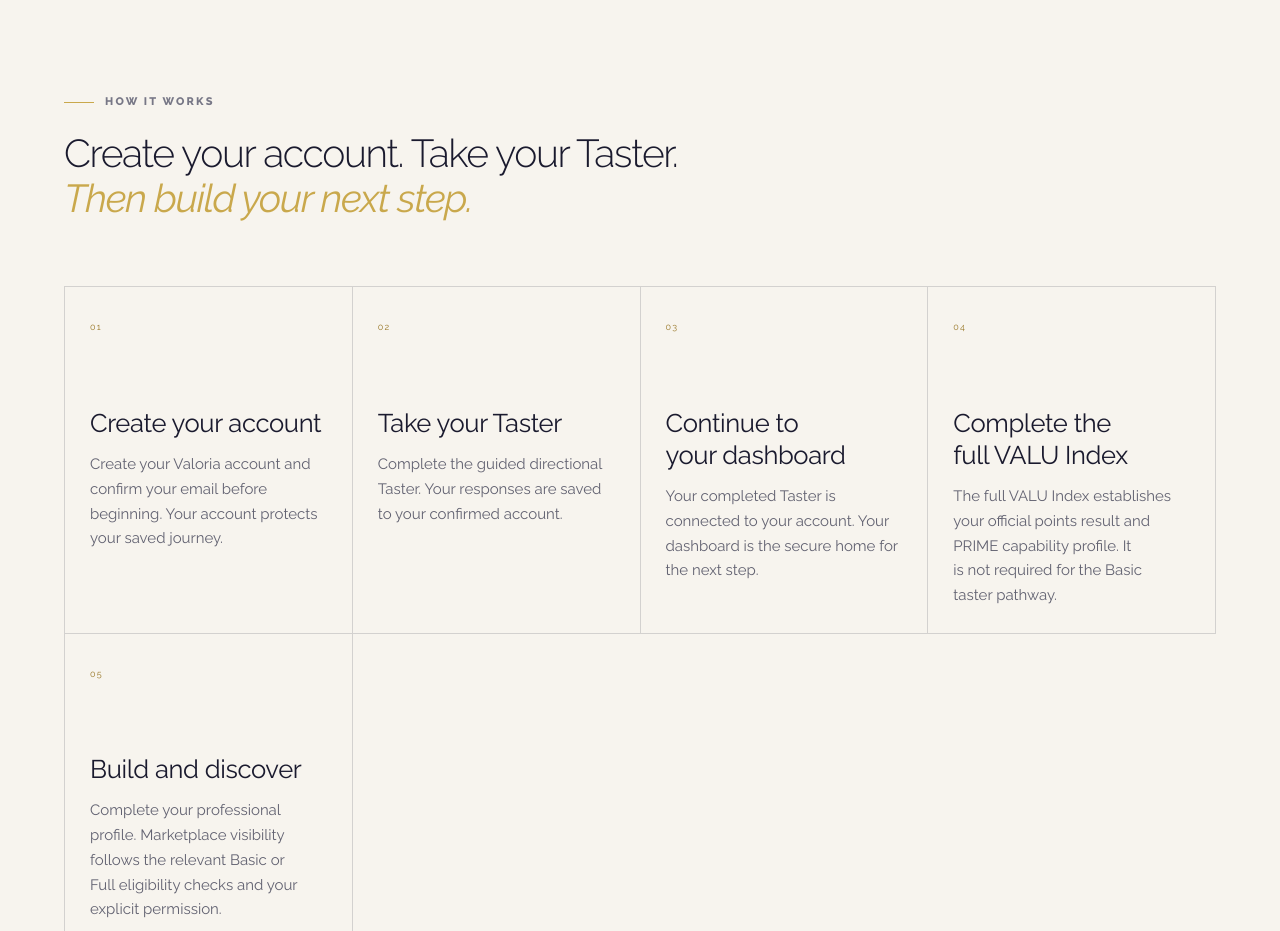
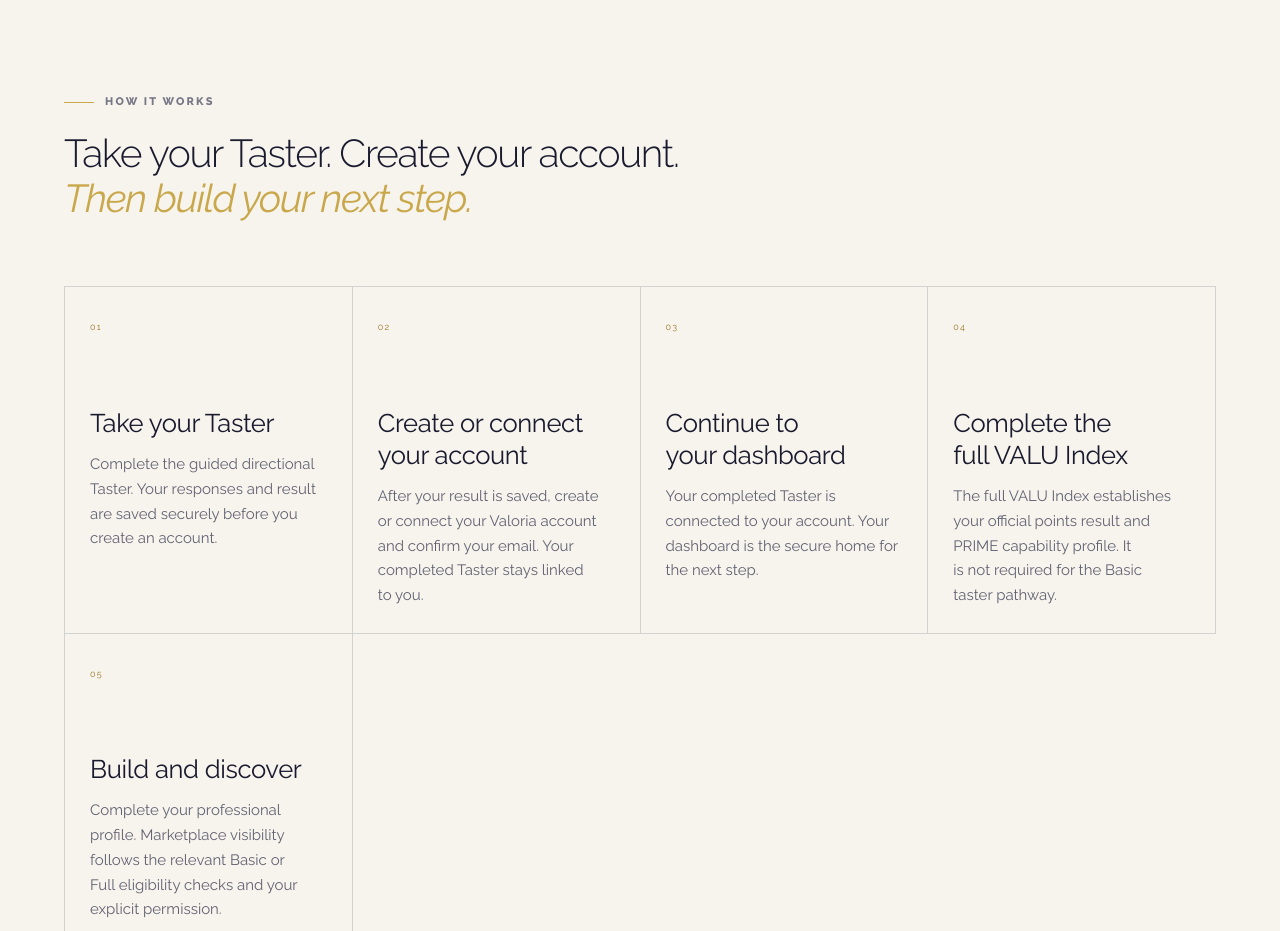
Before and after one commit to riverwayse-sudo/valoria-site, a Next.js app: page /valu/start in a window 1280 px wide. Shown: the part 2260-3191 px from the top of the page. Built offline with nearby package versions, Linux system fonts and the light colour scheme; no server answers.

Commit message:
fix: correct public VALU journey sequence and copy

```diff
--- a/src/app/valu/start/page.jsx
+++ b/src/app/valu/start/page.jsx
@@ -78,10 +78,10 @@ export default function ValuStartPage() {
       <section className="vs-light vs-journey">
         <div className="vs-shell">
           <div className="vs-kicker dark"><span /> HOW IT WORKS</div>
-          <h2>Create your account. Take your Taster.<br /><em>Then build your next step.</em></h2>
+          <h2>Take your Taster. Create your account.<br /><em>Then build your next step.</em></h2>
           <div className="vs-journey-grid">
-            <article><span>01</span><h3>Create your account</h3><p>Create your Valoria account and confirm your email before beginning. Your account protects your saved journey.</p></article>
-            <article><span>02</span><h3>Take your Taster</h3><p>Complete the guided directional Taster. Your responses are saved to your confirmed account.</p></article>
+            <article><span>01</span><h3>Take your Taster</h3><p>Complete the guided directional Taster. Your responses and result are saved securely before you create an account.</p></article>
+            <article><span>02</span><h3>Create or connect your account</h3><p>After your result is saved, create or connect your Valoria account and confirm your email. Your completed Taster stays linked to you.</p></article>
             <article><span>03</span><h3>Continue to your dashboard</h3><p>Your completed Taster is connected to your account. Your dashboard is the secure home for the next step.</p></article>
             <article><span>04</span><h3>Complete the full VALU Index</h3><p>The full VALU Index establishes your official points result and PRIME capability profile. It is not required for the Basic taster pathway.</p></article>
             <article><span>05</span><h3>Build and discover</h3><p>Complete your professional profile. Marketplace visibility follows the relevant Basic or Full eligibility checks and your explicit permission.</p></article>
```
